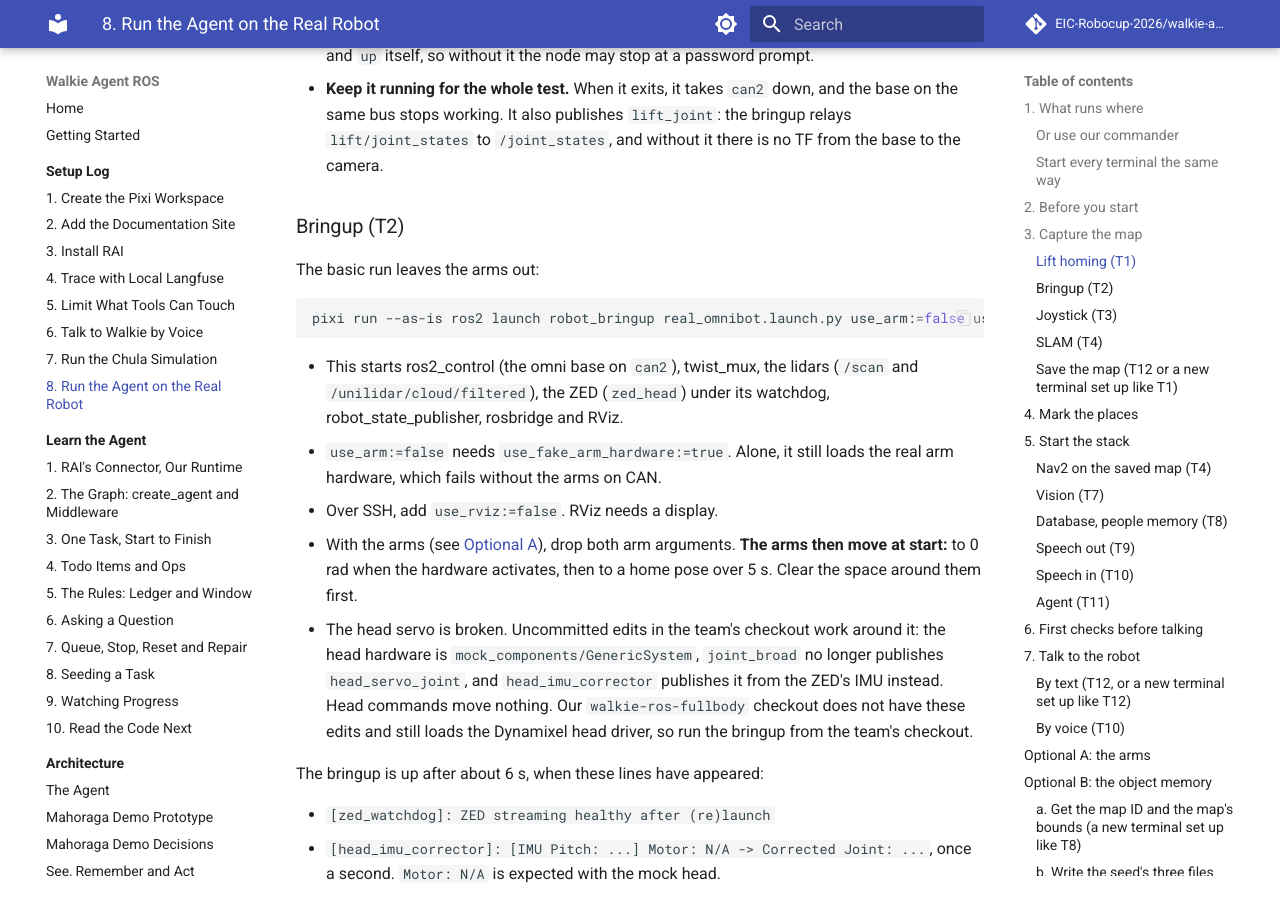
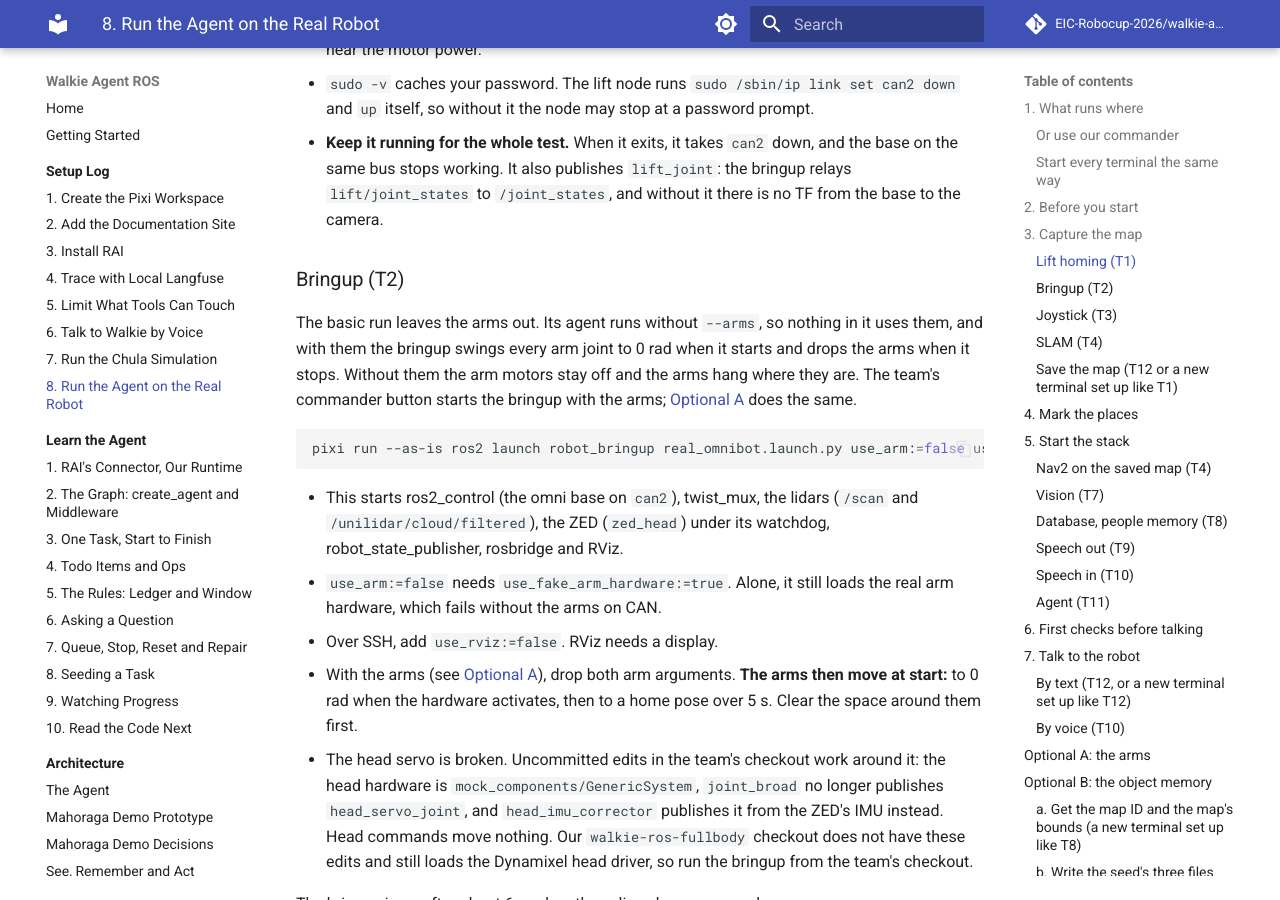
Before and after one commit to EIC-Robocup-2026/walkie-agent-ros, an MkDocs documentation site: the page built from docs/setup/09-real-robot.md, in a window 1280 px wide and 900 px high, scrolled down 7687 px. Built offline with MkDocs 1.6.1 and Material for MkDocs 9.7.7, drawn with Linux system fonts in a browser that asks for light colours; comment, search, counter and statistics services are not loaded; some of the changed text lies outside the part shown.

Commit message:
docs: explain why the basic bringup leaves the arms out, and record the fixed can names

````diff
--- a/docs/setup/09-real-robot.md
+++ b/docs/setup/09-real-robot.md
@@ -205,6 +205,9 @@ The driver alone cannot. The whole-body guide runs the same check
 ([Optional C](#optional-c-the-whole-body-moveit-test)).
 
 !!! danger "On 2026-11-19 the names were swapped"
+    By 16:06 the same day the check printed the expected three lines again,
+    with `can0` on `3-2.4:1.0`. Keep running it before every start.
+
     At 06:04 the robot printed `can0 gs_usb 0x0 down`, `can1 peak_usb 0x0
     down` and `can2 peak_usb 0x1 up`. With
     that, the base and the lift would talk to an arm bus, and the arms' FD bus
@@ -357,7 +360,11 @@ pixi run --as-is ros2 launch robot_bringup lift_homing.launch.py
 
 ### Bringup (T2)
 
-The basic run leaves the arms out:
+The basic run leaves the arms out. Its agent runs without `--arms`, so nothing
+in it uses them, and with them the bringup swings every arm joint to 0 rad when
+it starts and drops the arms when it stops. Without them the arm motors stay
+off and the arms hang where they are. The team's commander button starts the
+bringup with the arms; [Optional A](#optional-a-the-arms) does the same.
 
 ```bash
 pixi run --as-is ros2 launch robot_bringup real_omnibot.launch.py use_arm:=false use_fake_arm_hardware:=true
````
